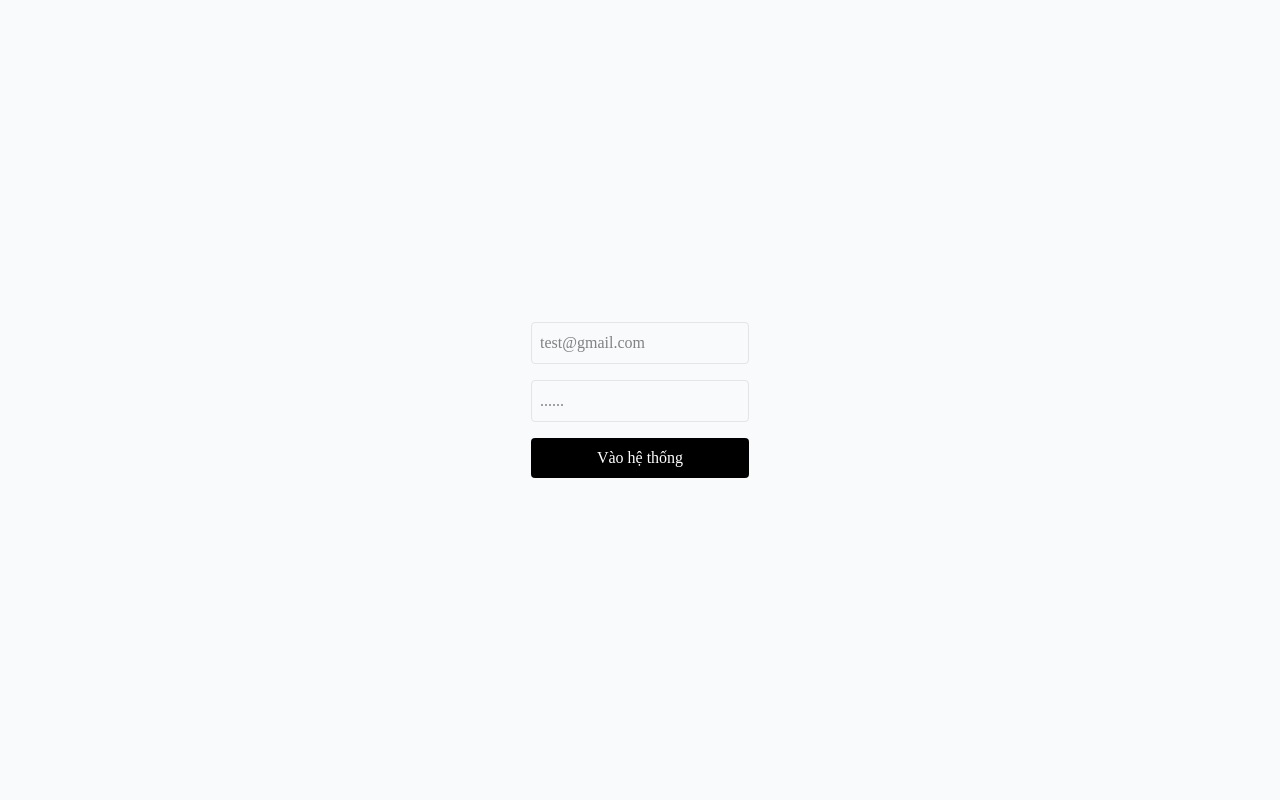
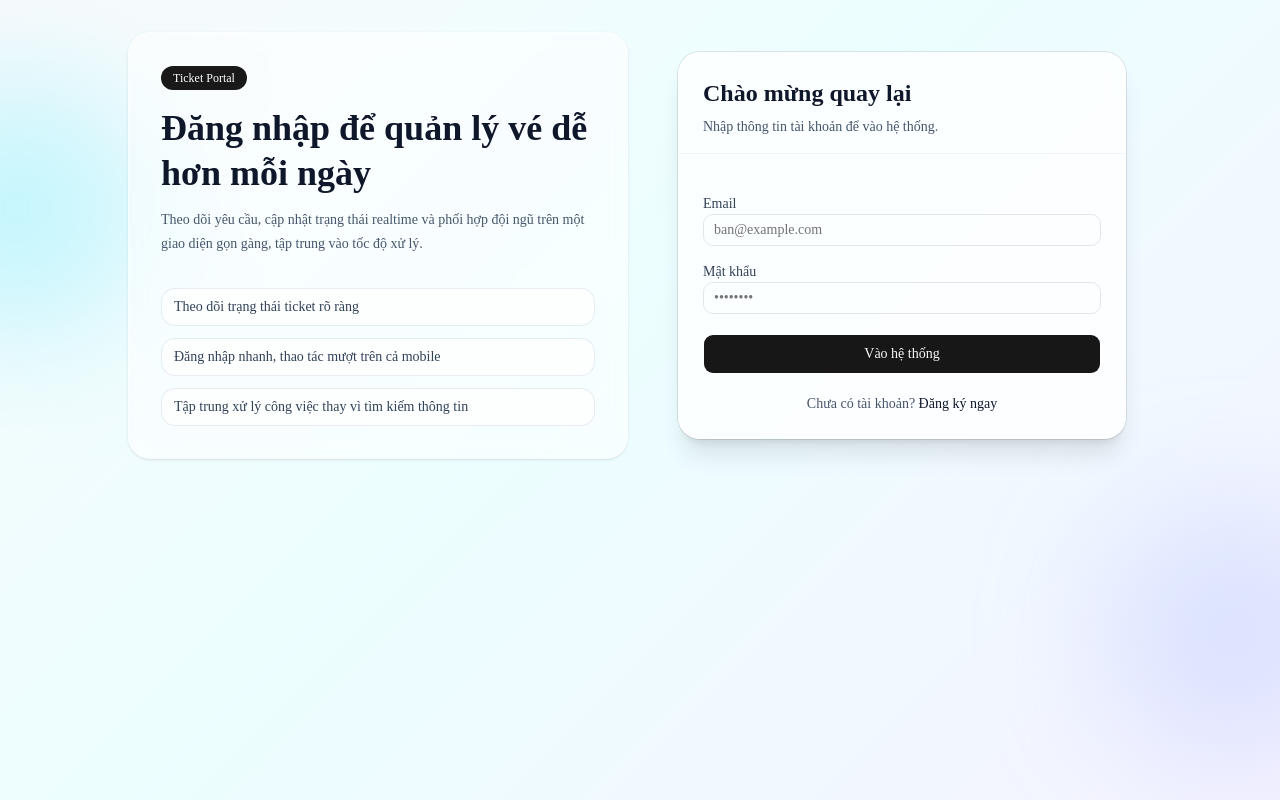
Before and after one commit to TheGreat-eng/frontend-ticketbook, a Next.js app: page /login in a window 1280 px wide. Built offline with nearby package versions, Linux system fonts and the light colour scheme.

Commit message:
implement authentication with zustand and add AuthProvider component

```diff
--- a/package.json
+++ b/package.json
@@ -25,7 +25,8 @@
     "sonner": "^2.0.7",
     "tailwind-merge": "^3.5.0",
     "tw-animate-css": "^1.4.0",
-    "zod": "^4.3.6"
+    "zod": "^4.3.6",
+    "zustand": "^5.0.12"
   },
   "devDependencies": {
     "@tailwindcss/postcss": "^4",
--- a/src/app/layout.tsx
+++ b/src/app/layout.tsx
@@ -2,6 +2,7 @@ import type { Metadata } from "next";
 import { Geist, Geist_Mono } from "next/font/google";
 import "./globals.css";
 import { Toaster } from "sonner";
+import AuthProvider from "@/components/AuthProvider";
 
 const geistSans = Geist({
   variable: "--font-geist-sans",
@@ -20,14 +21,14 @@ export const metadata: Metadata = {
 
 export default function RootLayout({
   children,
-}: Readonly<{
-  children: React.ReactNode;
-}>) {
+}: Readonly<{ children: React.ReactNode }>) {
   return (
     <html lang="en" className={`${geistSans.variable} ${geistMono.variable} h-full antialiased`}>
       <body className="min-h-full flex flex-col">
-        {children}
-        <Toaster position="top-right" richColors /> {/* THÊM DÒNG NÀY */}
+        <AuthProvider> {/* BỌC Ở ĐÂY */}
+          {children}
+          <Toaster position="top-right" richColors />
+        </AuthProvider>
       </body>
     </html>
   );
--- a/src/app/login/page.tsx
+++ b/src/app/login/page.tsx
@@ -10,6 +10,19 @@ import { zodResolver } from "@hookform/resolvers/zod";
 import * as z from "zod";
 import Link from "next/link";
 // Nhớ import UI components của bạn (Input, Button...)
+
+
+import { useAuthStore } from "@/store/useAuthStore";
+
+import { Button } from "@/components/ui/button";
+import { Input } from "@/components/ui/input";
+import {
+  Card,
+  CardContent,
+  CardDescription,
+  CardHeader,
+  CardTitle,
+} from "@/components/ui/card";
 
 // 1. Zod schema để check lỗi người dùng nhập chưa đủ (bắt trước khi gọi API)
 const loginSchema = z.object({
@@ -32,73 +45,121 @@ export default function LoginPage() {
     defaultValues: { email: "", password: "" },
   });
 
+  const loginAction = useAuthStore((state) => state.login);
+
+
   // 2. Hàm gọi API Login
   const onSubmit = async (data: LoginFormValues) => {
     setIsLoading(true);
     try {
-      // Gọi API lên Spring Boot
       const response = await authService.login(data);
 
-      // Lúc này Backend đã trả về JSON: { status: 200, message: "...", data: { accessToken: "..." } }
-      // Và authService đã return response.data.data
-      const token = response.accessToken;
-
-      // Lưu token vào Cookie
-      Cookies.set("accessToken", token, { expires: 1 }); // expires: 1 ngày
+      // CHỈ CẦN 1 DÒNG NÀY (Nó đã tự lưu cookie và decode lưu vào Store)
+      loginAction(response.accessToken, response.refreshToken);
 
       toast.success("Đăng nhập thành công!");
-
-      // Đẩy vào trang dashboard
       router.push("/dashboard");
-
     } catch (error: any) {
-      // IN RA CONSOLE ĐỂ TÌM ĐÚNG BỆNH
-      console.error("Lỗi thật sự từ Axios:", error);
-
-      if (!error.response) {
-         toast.error("Không thể kết nối đến Backend. Hãy kiểm tra xem Server đã chạy chưa!");
-      } else {
-         toast.error(error.response?.data?.message || "Email hoặc mật khẩu không đúng!");
-      }
-    } finally {
-      setIsLoading(false);
+      console.log("Error");
      }
   };
 
   return (
-    // Dưới này bạn bỏ phần giao diện của bạn vào
-    // Nhớ đổi thẻ <form> bao bọc các input và có: onSubmit={handleSubmit(onSubmit)}
-    // Ví dụ cơ bản để bạn ráp vào UI của bạn:
-    <div className="flex h-screen items-center justify-center bg-slate-50">
-      {/* ... UI GIAO DIỆN CỦA BẠN ... */}
+    <div className="relative min-h-screen overflow-hidden bg-[linear-gradient(135deg,#f8fafc_0%,#ecfeff_45%,#f5f3ff_100%)] px-4 py-8">
+      <div className="pointer-events-none absolute -left-28 top-20 h-64 w-64 rounded-full bg-cyan-300/30 blur-3xl" />
+      <div className="pointer-events-none absolute -right-20 bottom-10 h-64 w-64 rounded-full bg-indigo-300/30 blur-3xl" />
+
+      <div className="relative mx-auto grid w-full max-w-5xl items-center gap-6 md:grid-cols-2">
+        <section className="hidden rounded-3xl border border-white/50 bg-white/55 p-8 shadow-sm backdrop-blur md:block">
+          <p className="inline-flex rounded-full bg-black/90 px-3 py-1 text-xs font-medium text-white">
+            Ticket Portal
+          </p>
+          <h1 className="mt-4 text-4xl font-semibold leading-tight text-slate-900">
+            Đăng nhập để quản lý vé dễ hơn mỗi ngày
+          </h1>
+          <p className="mt-3 text-sm leading-6 text-slate-600">
+            Theo dõi yêu cầu, cập nhật trạng thái realtime và phối hợp đội ngũ trên
+            một giao diện gọn gàng, tập trung vào tốc độ xử lý.
+          </p>
+          <div className="mt-8 grid gap-3 text-sm text-slate-700">
+            <p className="rounded-xl border border-slate-200/80 bg-white/70 px-3 py-2">
+              Theo dõi trạng thái ticket rõ ràng
+            </p>
+            <p className="rounded-xl border border-slate-200/80 bg-white/70 px-3 py-2">
+              Đăng nhập nhanh, thao tác mượt trên cả mobile
+            </p>
+            <p className="rounded-xl border border-slate-200/80 bg-white/70 px-3 py-2">
+              Tập trung xử lý công việc thay vì tìm kiếm thông tin
+            </p>
+          </div>
+        </section>
+
+        <Card className="mx-auto w-full max-w-md rounded-3xl border border-white/70 bg-white/80 py-0 shadow-xl backdrop-blur">
+          <CardHeader className="space-y-1 border-b border-slate-100 px-6 py-6">
+            <CardTitle className="text-2xl font-semibold text-slate-900">
+              Chào mừng quay lại
+            </CardTitle>
+            <CardDescription className="text-slate-600">
+              Nhập thông tin tài khoản để vào hệ thống.
+            </CardDescription>
+          </CardHeader>
+
+          <CardContent className="px-6 py-6">
             <form onSubmit={handleSubmit(onSubmit)} className="space-y-4">
-
-        <div>
-          <input
+              <div className="space-y-1.5">
+                <label htmlFor="email" className="text-sm font-medium text-slate-700">
+                  Email
+                </label>
+                <Input
+                  id="email"
+                  type="email"
                   {...register("email")}
-            placeholder="test@gmail.com"
+                  placeholder="ban@example.com"
                   disabled={isLoading}
-            className="border p-2 w-full rounded"
+                  className={errors.email ? "border-red-500" : ""}
                 />
-          {errors.email && <p className="text-red-500 text-xs mt-1">{errors.email.message}</p>}
+                {errors.email && (
+                  <p className="text-xs text-red-500">{errors.email.message}</p>
+                )}
               </div>
 
-        <div>
-          <input
+              <div className="space-y-1.5">
+                <label
+                  htmlFor="password"
+                  className="text-sm font-medium text-slate-700"
+                >
+                  Mật khẩu
+                </label>
+                <Input
+                  id="password"
                   type="password"
                   {...register("password")}
-            placeholder="......"
+                  placeholder="••••••••"
                   disabled={isLoading}
-            className="border p-2 w-full rounded"
+                  className={errors.password ? "border-red-500" : ""}
                 />
-          {errors.password && <p className="text-red-500 text-xs mt-1">{errors.password.message}</p>}
+                {errors.password && (
+                  <p className="text-xs text-red-500">{errors.password.message}</p>
+                )}
               </div>
 
-        <button type="submit" disabled={isLoading} className="bg-black text-white p-2 w-full rounded">
+              <Button type="submit" disabled={isLoading} className="mt-1 h-10 w-full">
                 {isLoading ? "Đang xử lý..." : "Vào hệ thống"}
-        </button>
+              </Button>
 
+              <p className="pt-1 text-center text-sm text-slate-600">
+                Chưa có tài khoản?{" "}
+                <Link
+                  href="/register"
+                  className="font-medium text-slate-900 underline-offset-4 hover:underline"
+                >
+                  Đăng ký ngay
+                </Link>
+              </p>
             </form>
+          </CardContent>
+        </Card>
+      </div>
     </div>
   );
 }
--- /dev/null
+++ b/src/components/AuthProvider.tsx
@@ -0,0 +1,15 @@
+// src/components/AuthProvider.tsx
+"use client";
+
+import { useEffect } from "react";
+import { useAuthStore } from "@/store/useAuthStore";
+
+export default function AuthProvider({ children }: { children: React.ReactNode }) {
+  const checkAuth = useAuthStore((state) => state.checkAuth);
+
+  useEffect(() => {
+    checkAuth(); // Mỗi lần load lại trang web, tự động lấy token từ Cookie nạp vào Store
+  }, [checkAuth]);
+
+  return <>{children}</>;
+}
--- a/src/components/layout/Navbar.tsx
+++ b/src/components/layout/Navbar.tsx
@@ -1,11 +1,11 @@
 "use client";
 
-import { useAuth } from "@/hooks/useAuth";
+import { useAuthStore } from "@/store/useAuthStore";
 import { Button } from "@/components/ui/button";
 import { LogOut, User, Ticket, Bell } from "lucide-react";
 
 export default function Navbar() {
-  const { user, logout, isAdmin } = useAuth();
+  const { user, logout, isAdmin } = useAuthStore();
 
   return (
     <nav className="fixed top-0 w-full z-50 border-b bg-white/80 backdrop-blur-md">
--- a/src/components/layout/Sidebar.tsx
+++ b/src/components/layout/Sidebar.tsx
@@ -2,13 +2,13 @@
 
 import Link from "next/link";
 import { usePathname } from "next/navigation";
-import { useAuth } from "@/hooks/useAuth";
+import { useAuthStore } from "@/store/useAuthStore";
 import { LayoutDashboard, Calendar, History, Settings, Users } from "lucide-react";
 import { cn } from "@/lib/utils"; // Hàm gộp class có sẵn khi cài Shadcn
 
 export default function Sidebar() {
   const pathname = usePathname();
-  const { isAdmin } = useAuth();
+  const { isAdmin } = useAuthStore();
 
   const menuItems = [
     { name: "Tổng quan", href: "/dashboard", icon: LayoutDashboard },
--- /dev/null
+++ b/src/store/useAuthStore.ts
@@ -0,0 +1,58 @@
+// src/store/useAuthStore.ts
+import { create } from "zustand";
+import Cookies from "js-cookie";
+import { jwtDecode } from "jwt-decode";
+import { DecodedToken } from "@/types/auth";
+
+interface AuthState {
+  user: DecodedToken | null;
+  isAuthenticated: boolean;
+  isAdmin: boolean;
+
+  // ĐÃ SỬA THÀNH 2 THAM SỐ
+  login: (accessToken: string, refreshToken: string) => void;
+  logout: () => void;
+  checkAuth: () => void;
+}
+
+export const useAuthStore = create<AuthState>((set) => ({
+  user: null,
+  isAuthenticated: false,
+  isAdmin: false,
+
+  login: (accessToken: string, refreshToken: string) => {
+    Cookies.set("accessToken", accessToken, { expires: 1/24 }); // Access token sống 1 tiếng ở Cookie
+    Cookies.set("refreshToken", refreshToken, { expires: 7 }); // Refresh token sống 7 ngày
+
+    const decoded = jwtDecode<DecodedToken>(accessToken);
+    set({
+      user: decoded,
+      isAuthenticated: true,
+      isAdmin: decoded.roles.includes("ROLE_ADMIN"),
+    });
+  },
+
+  logout: () => {
+    Cookies.remove("accessToken");
+    Cookies.remove("refreshToken"); // XÓA CẢ REFRESH TOKEN
+    set({ user: null, isAuthenticated: false, isAdmin: false });
+    window.location.href = "/login";
+  },
+
+  checkAuth: () => {
+    const token = Cookies.get("accessToken");
+    if (token && token !== "undefined") {
+      try {
+        const decoded = jwtDecode<DecodedToken>(token);
+        set({
+          user: decoded,
+          isAuthenticated: true,
+          isAdmin: decoded.roles.includes("ROLE_ADMIN"),
+        });
+      } catch (error) {
+        Cookies.remove("accessToken");
+        set({ user: null, isAuthenticated: false, isAdmin: false });
+      }
+    }
+  },
+}));
--- a/src/types/auth.ts
+++ b/src/types/auth.ts
@@ -5,6 +5,7 @@ export interface LoginRequest {
 
 export interface AuthResponse {
   accessToken: string;
+  refreshToken: string; // THÊM DÒNG NÀY
   tokenType: string;
 }
 
```
Also changed, not shown: src/lib/axios.ts (+61 -2 lines), 1 other file (tests, documents, lock files or other folders). Lines whose indentation alone changed are shown as unchanged.
